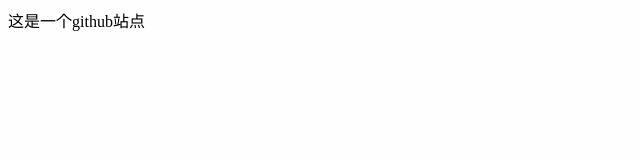
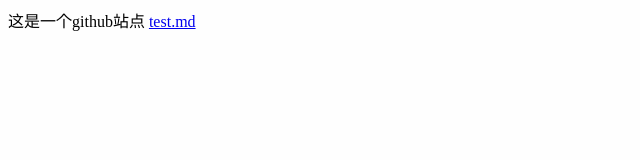
Before and after one commit to lesvac/lesvac.github.io, a plain HTML site: page index.html in a window 1280 px wide. Shown: the full height of the page, 0-640 px from the left. Drawn offline with Linux system fonts and the light colour scheme.

Commit message:
Update index.html

```diff
--- a/index.html
+++ b/index.html
@@ -10,5 +10,6 @@
 </head>
 <body style="background: rgb(254, 254, 254);" oncontextmenu="return false;" onselectstart="return false">
   这是一个github站点
+    <a href="https://github.com/lesvac/lesvac.github.io/blob/master/test.md" >test.md</a>
 </body>
 </html>
```
